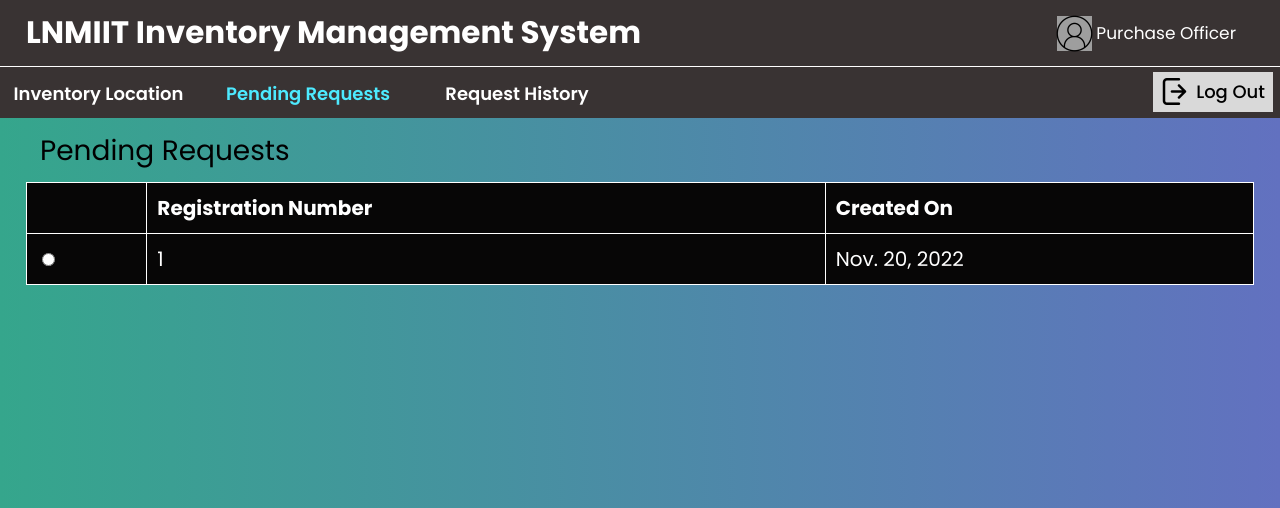
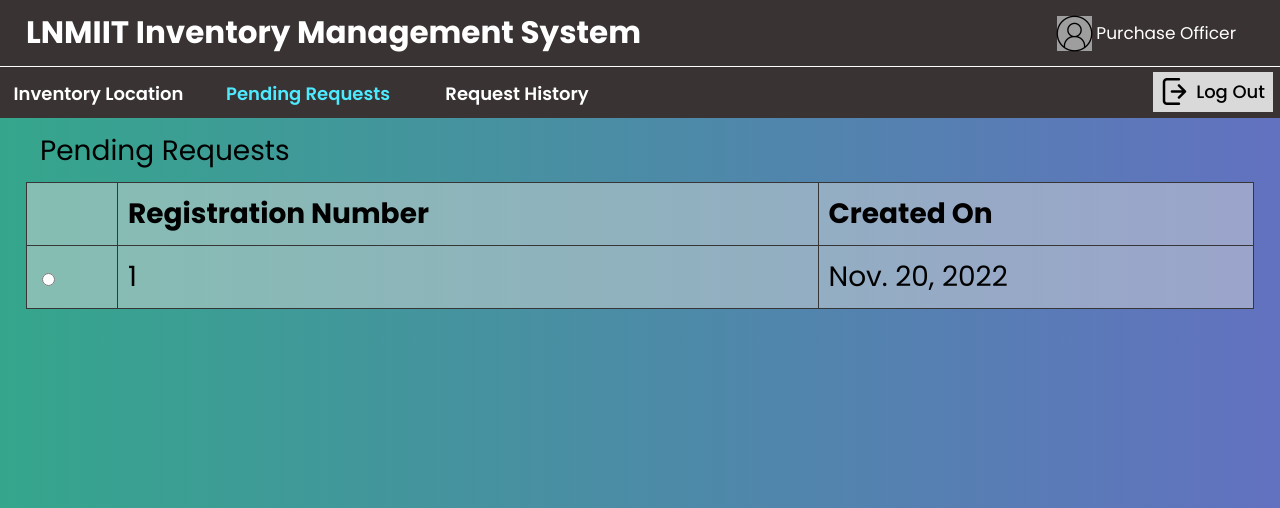
Before and after one commit to deepanshmittal/ISDL, a Django app: template templates/PO-pending-request.html in a window 1280 px wide; the page is wider, and only the part inside the window is pictured. Shown: the top 508 px of that part. Run offline with Django 4.2, Linux system fonts and the light colour scheme; the template is opened without the code that fills it: values that come from a table or form of the project are taken from there, others are empty; data comes from the database, SQL or seed files in the repository; both versions use the stored data as it was after the commit; grey boxes are pictures that could not be loaded.

Commit message:
PO ke table ka CSS kar diya

```diff
--- a/static/css/PO-pending-request.css
+++ b/static/css/PO-pending-request.css
@@ -418,22 +418,18 @@ table {
     margin-right: auto;
     border-collapse: collapse;
     width: 96%;
+    color: black;
+}
+
+tr {
+    background-color: rgba(217, 217, 217, 0.49);
 }
 
 th,
 td {
     text-align: left;
     padding: 10px;
-    border: 1px solid #ffffff;
-    font-size: 20px;
-}
-
-tr:nth-child(even) {
-    background-color: #070606
-}
-
-tr:nth-child(odd) {
-    background-color: #070606
+    border: 1px solid #363636;
 }
 
 .scroll {
```
Also changed, not shown: static/css/PO-inventory.css (+5 -2 lines), static/css/PO-request-history.css (+6 -7 lines), db.sqlite3.
